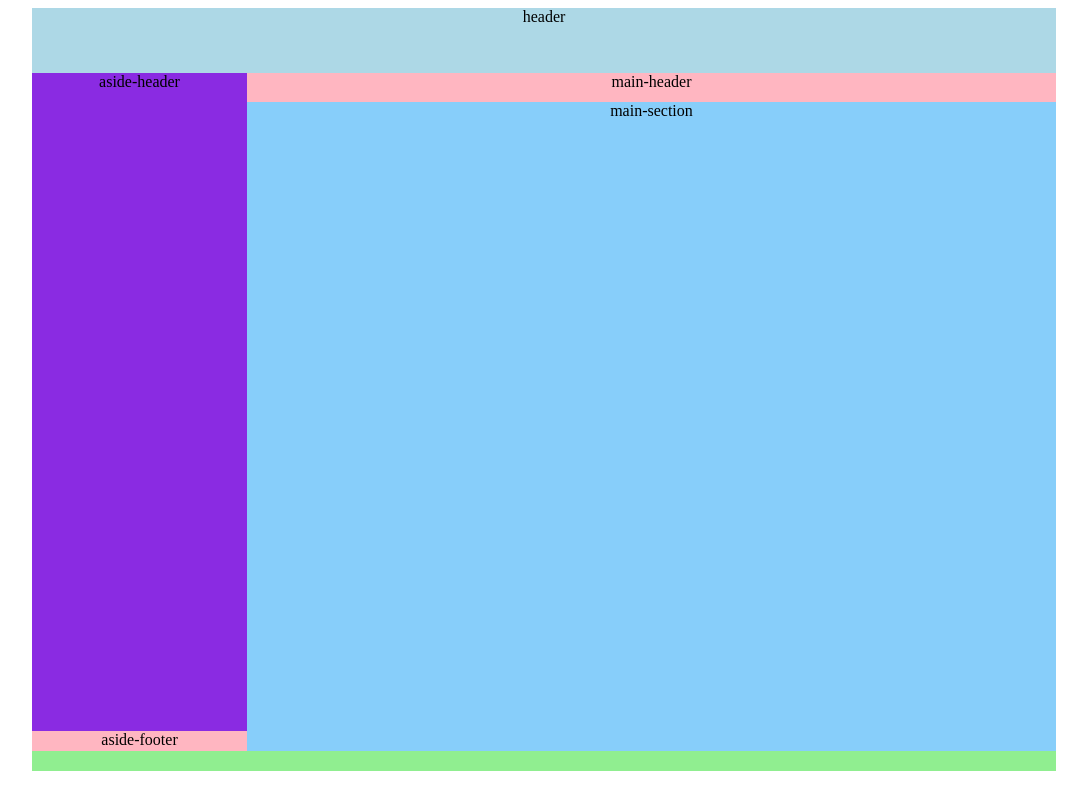
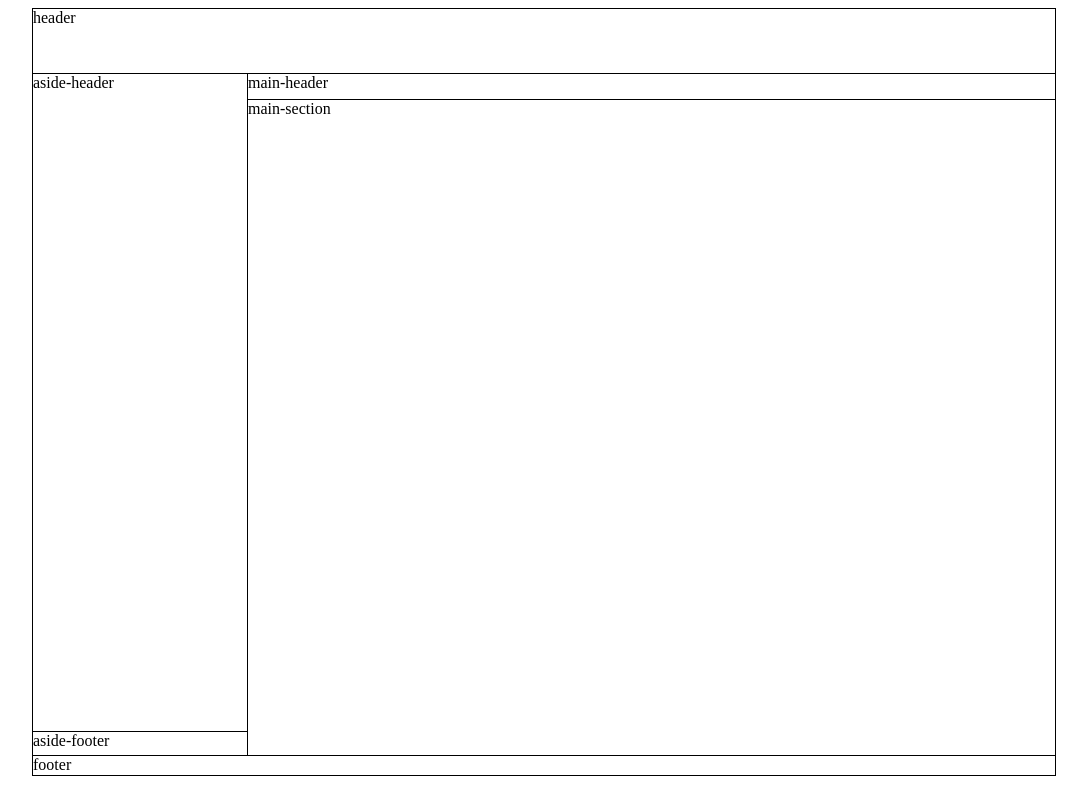
Before and after one commit to blackmutton/frontclass, a PHP site: page / in a window 1280 px wide. Shown: the whole page, without its empty margins (96-1183 px from the left). Run offline with PHP 8.4, Linux system fonts and the light colour scheme.

Commit message:
設定格線以及重新練習排版

```diff
--- a/20240509/web00/css/style.css
+++ b/20240509/web00/css/style.css
@@ -3,40 +3,29 @@
     overflow: hidden;
 }
 
-/* header */
 .header {
     width: 1024px;
     height: 65px;
-    background-color: lightblue;
+    /* background-color: lightskyblue; */
     margin: auto;
-    text-align: center;
+    border: 1px black solid;
+    border-bottom: 0;
 }
 
-/* container */
 .container {
+    width: 1024px;
+    height: calc(768px - 65px - 20px);
+    /* background-color: aqua; */
+    margin: auto;
+
     display: flex;
     flex-direction: row;
-    width: 1024px;
-    /* calc()內一定要用空格，否則計算不會生效 */
-    height: calc(768px - 65px - 25px);
-    background-color: lightgrey;
-    margin: auto;
-    text-align: center;
-}
-
-/* footer */
-.footer {
-    width: 1024px;
-    height: 20px;
-    background-color: lightgreen;
-    margin: auto;
-    text-align: center;
 }
 
 .aside {
     width: 215px;
     height: calc(768px - 65px - 20px);
-    /* background-color: aqua; */
+    /* background-color: blueviolet; */
 
     display: flex;
     flex-direction: column;
@@ -44,35 +33,52 @@
 
 .aside-header {
     width: 215px;
-    height: calc(100% - 25px);
-    background-color: blueviolet;
+    flex-basis: calc(100% - 25px);
+    /* background-color: blanchedalmond; */
+    border: 1px black solid;
+    border-right: 0;
+    border-bottom: 0;
 }
 
 .aside-footer {
     width: 215px;
-    /* height: 20px; */
-    flex-basis: 20px;
-    background-color: lightpink;
+    flex-basis: 25px;
+    /* background-color: lightskyblue; */
+    border: 1px black solid;
+    border-right: 0;
 }
 
-/* main */
 .main {
-    /* width: 770px; */
     width: calc(1024px - 215px);
-    height: calc(768px - 65px - 25px);
-    background-color: blue;
+    height: calc(768px - 65px - 20px);
+    /* background-color: lightblue; */
+
+    display: flex;
+    flex-direction: column;
 }
 
 .main-header {
-    /* width: 770px; */
-    height: 29px;
-    background-color: lightpink;
-
+    /* width: calc(1024px - 215px); */
+    /* height:29px; */
+    flex-basis: 29px;
+    /* background-color: lightgreen; */
+    border: 1px black solid;
+    border-bottom: 0;
 }
 
 .main-section {
-    /* width: 770px; */
-    height: calc(100% - 29px);
-    background-color: lightskyblue;
+    /* width: calc(1024px - 215px); */
+    flex-basis: calc(768px - 29px);
+    /* background-color: lightpink; */
+    border: 1px black solid;
+}
 
+
+.footer {
+    width: 1024px;
+    height: 20px;
+    /* background-color: lightgray; */
+    margin: auto;
+    border: 1px black solid;
+    border-top: 0;
 }
--- a/20240509/web00/index.html
+++ b/20240509/web00/index.html
@@ -34,7 +34,7 @@
 
     <!-- footer -->
     <footer class="footer">
-
+        footer
     </footer>
 </body>
 
```
Also changed, not shown: 20240509/web00/css/style copy.css (added, +104 -0 lines).
